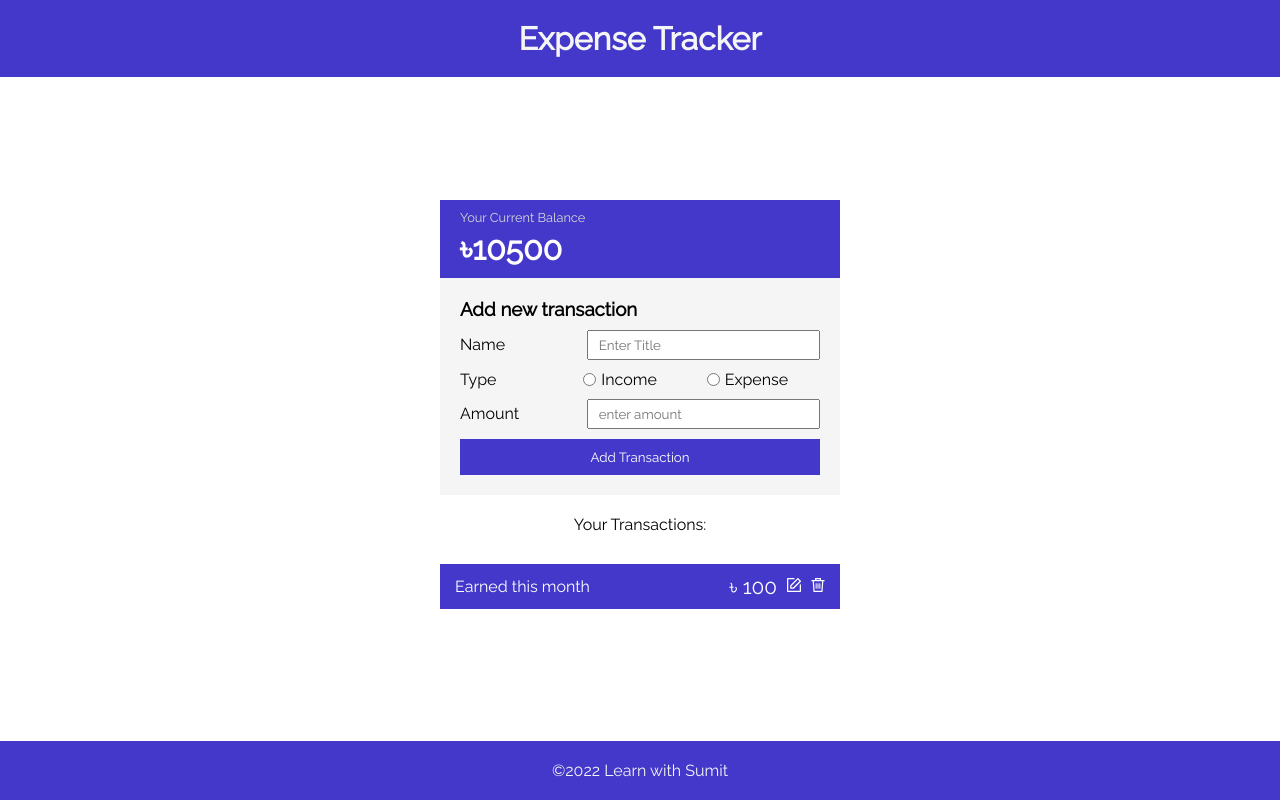
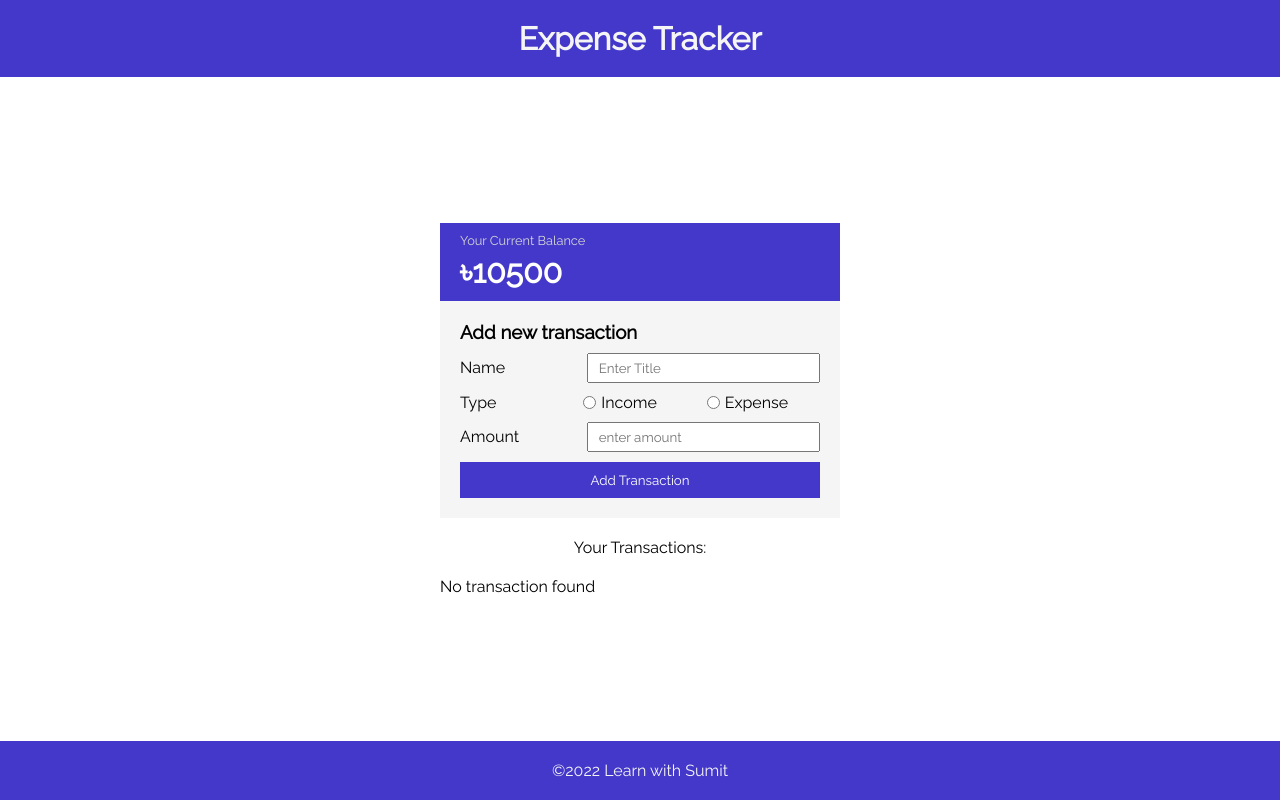
Before and after one commit to muhaiminul-islam-bjit/expense-tracker, a React (Create React App) app: page / in a window 1280 px wide. Built offline with nearby package versions, Linux system fonts and the light colour scheme.

Commit message:
list of expense

```diff
--- a/public/css/style.css
+++ b/public/css/style.css
@@ -182,6 +182,10 @@
     overflow-y: auto;
 }
 
+.error {
+    color: #9e1028;
+}
+
 @media (max-width: 450px) {
     .top_card,
     .form {
--- a/src/components/Transactions/Transaction.js
+++ b/src/components/Transactions/Transaction.js
@@ -1,12 +1,14 @@
 import deleteImage from "../../assets/images/delete.svg";
 import editImage from "../../assets/images/edit.svg";
 
-export default function Transaction() {
+export default function Transaction({transaction}) {
+    const {name, type, amount} = transaction || {};
+
     return (
-        <li className="transaction income">
-            <p>Earned this month</p>
+        <li className={`transaction ${type}`}>
+            <p>{name}</p>
             <div className="right">
-                <p>৳ 100</p>
+                <p>৳ {amount}</p>
                 <button className="link">
                     <img alt="Edit" className="icon" src={editImage} />
                 </button>
--- a/src/components/Transactions/Transactions.js
+++ b/src/components/Transactions/Transactions.js
@@ -1,14 +1,33 @@
+import { useSelector } from "react-redux";
 import Transaction from "./Transaction";
 
 export default function Transactions() {
+  const { transactions, isLoading, isError, error } = useSelector(
+    (state) => state.transaction
+  );
+
+  let content = null;
+  if (isLoading) content = <p>Loading....</p>;
+  if (!isLoading && isError) {
+    content = <p className="error">There was an error occured</p>;
+  }
+
+  if (!isLoading && !isError && transactions?.length > 0) {
+    content = transactions.map((transaction) => (
+      <Transaction key={transaction.id} transaction={transaction} />
+    ));
+  }
+
+  if (!isLoading && !isError && transactions?.length === 0) {
+    content = <p>No transaction found</p>;
+  }
+
   return (
     <>
       <p className="second_heading">Your Transactions:</p>
 
       <div className="conatiner_of_list_of_transactions">
-                <ul>
-                    <Transaction />
-                </ul>
+        <ul>{content}</ul>
       </div>
     </>
   );
```
Also changed, not shown: 1 other file (tests, documents, lock files or other folders). Lines whose indentation alone changed are shown as unchanged.
